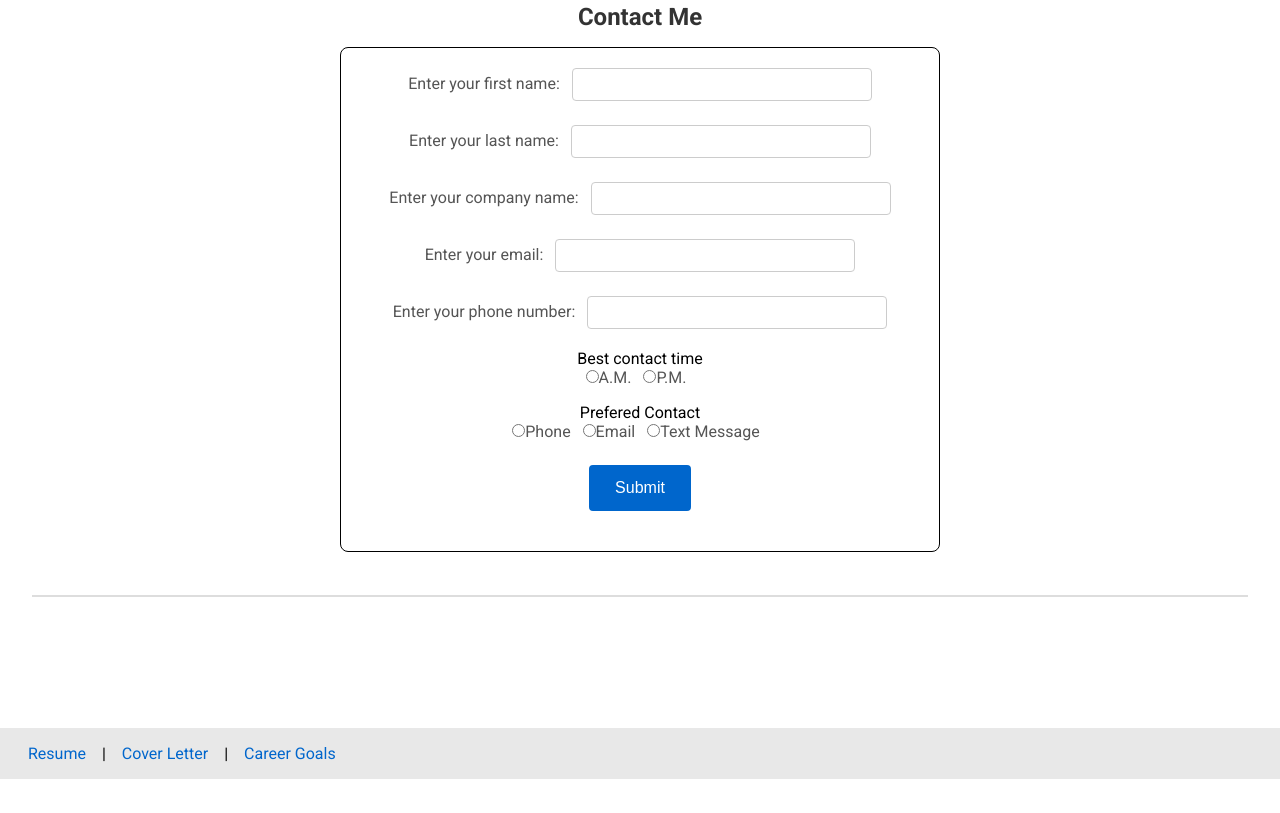
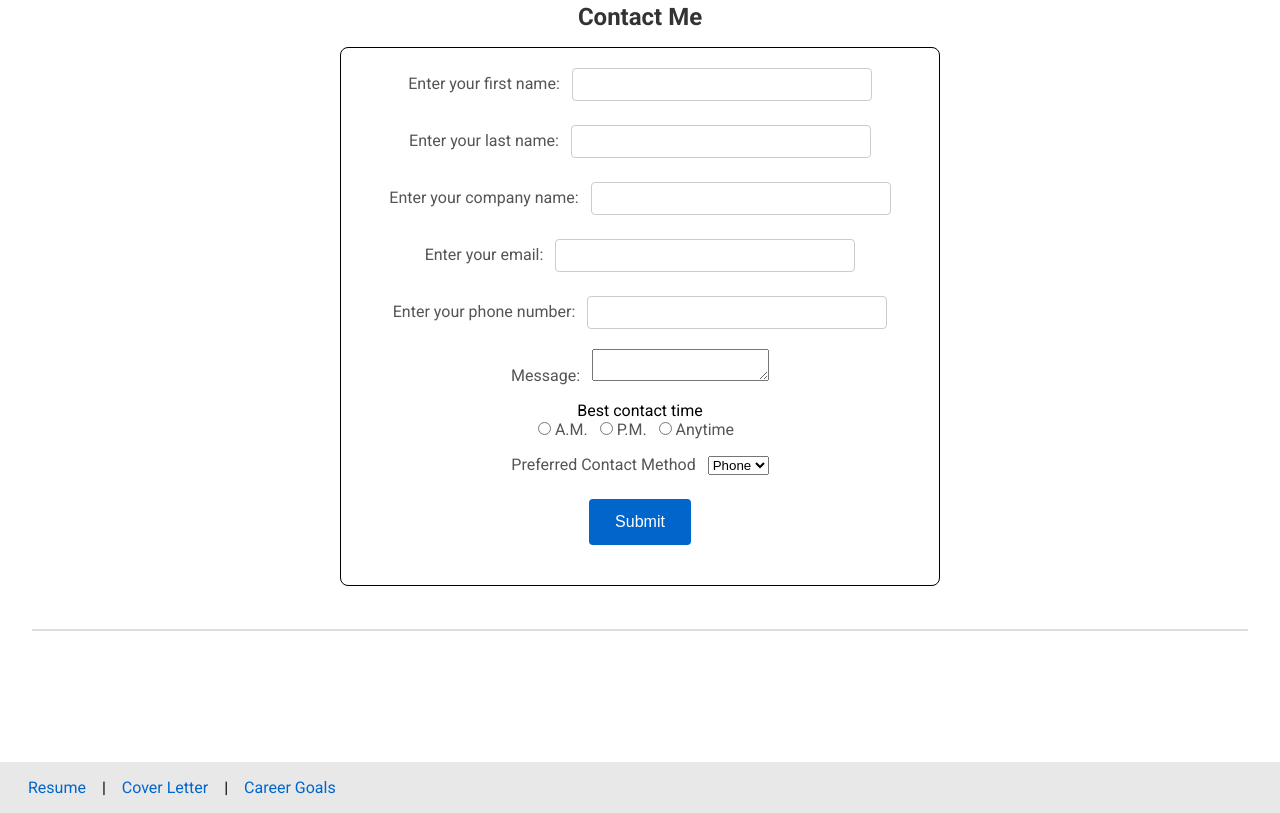
Before and after one commit to holdenprine/Web-Dev-D276-Portfolio-Project, a website: page html/career-goals.html in a window 1280 px wide. Shown: the part 1707-2520 px from the top of the page. Before the commit the page ends 2486 px from the top, so only its background shows below. Drawn offline with Linux system fonts and the light colour scheme.

Commit message:
Made final edits to html files to ensure all requirements are met, no other issues atm

```diff
--- a/html/career-goals.html
+++ b/html/career-goals.html
@@ -69,15 +69,22 @@
                     <input type="tel" name="phone" id="phone" required/>
                 </div>
                 <div>
-                    <legend>Best contact time</legend>
-                    <label><input type="radio" name="radio" id="radio" value="am"/>A.M.</label>
-                    <label><input type="radio" name="radio" id="radio" value="pm"/>P.M.</label>
+                    <label for="message">Message: </label>
+                    <textarea name="message" id="message"></textarea>
                 </div>
                 <div>
-                    <legend>Prefered Contact</legend>
-                    <label><input type="radio" name="radio" id="radio" value="phone"/>Phone</label>
-                    <label><input type="radio" name="radio" id="radio" value="email"/>Email</label>
-                    <label><input type="radio" name="radio" id="radio" value="text"/>Text Message</label>
+                    <legend>Best contact time</legend>
+                    <label><input type="radio" name="radio" id="radio" value="am"/> A.M.</label>
+                    <label><input type="radio" name="radio" id="radio" value="pm"/> P.M.</label>
+                    <label><input type="radio" name="radio" id="radio" value="anytime"/> Anytime</label>
+                </div>
+                <div>
+                    <label for="contact-method">Preferred Contact Method</label>
+                    <select name="contact-method" id="contact-method" required>
+                        <option value="phone">Phone</option>
+                        <option value="email">Email</option>
+                        <option value="text">Text</option>
+                    </select>
                 </div>
                 <div>
                     <button>Submit</button>
```
Also changed, not shown: html/cover-letter.html (+8 -3 lines).
